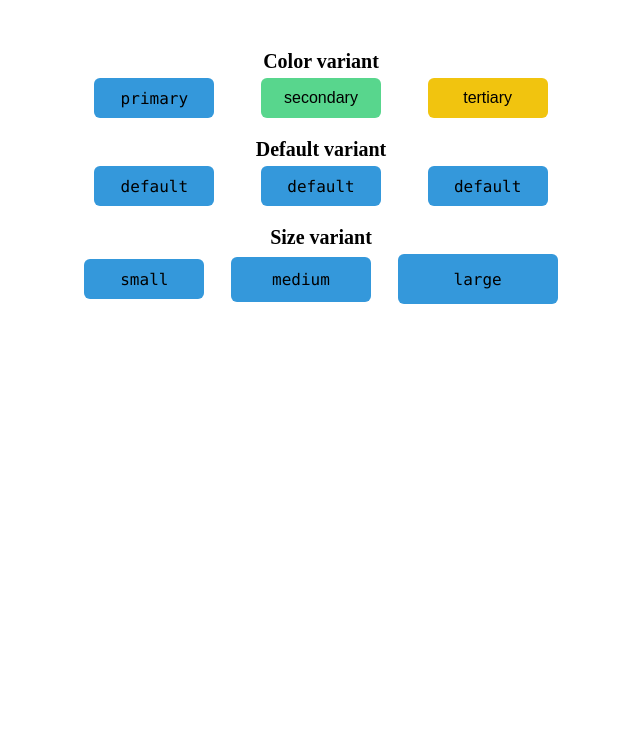
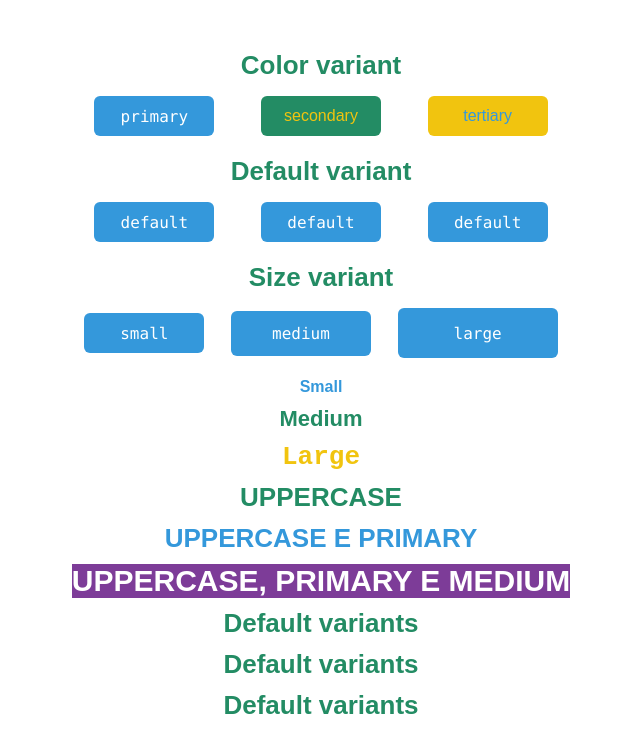
Before and after one commit to ovinidev/Stitches-studies, a React (Vite) app: page / in a window 1280 px wide. Shown: the top 752 px of the page, without its empty margins (319-959 px from the left). Built offline with nearby package versions, Linux system fonts and the light colour scheme.

Commit message:
Add text

```diff
--- a/src/components/Button/styles.ts
+++ b/src/components/Button/styles.ts
@@ -1,4 +1,4 @@
-import {styled} from '../../styles/stitches.config';
+import { styled } from '../../styles/stitches.config';
 
 export const StitchesButton = styled('button', {
   border: 'none',
@@ -16,7 +16,7 @@ export const StitchesButton = styled('button', {
       primary: {
         fontFamily: '$mono',
         background: '$primary',
-        color: '$',
+        color: '$white',
         transition: 'all .6s ease-in-out',
         '&:hover': {
           background: '$purple',
@@ -29,7 +29,7 @@ export const StitchesButton = styled('button', {
       secondary: {
         fontFamily: '$untitled',
         background: '$secondary',
-        color: '$',
+        color: '$tertiary',
         transition: 'all .2s ease-in',
         '&:hover': {
           background: '$red',
@@ -38,10 +38,10 @@ export const StitchesButton = styled('button', {
       tertiary: {
         fontFamily: 'fantasy',
         background: '$tertiary',
-        color: '$',
+        color: '$primary',
         transition: 'all .8s ease',
         '&:hover': {
-          background: '$primary',
+          background: '$secondary',
         },
       },
     },
--- /dev/null
+++ b/src/components/Title/index.tsx
@@ -0,0 +1,14 @@
+import { StitchesTitle } from "./styles";
+import { VariantProps } from '@stitches/react';
+
+interface TitleProps extends VariantProps<typeof StitchesTitle> {
+  text: string;
+}
+
+export const Title = ({ text, ...rest }: TitleProps) => {
+  return (
+    <StitchesTitle {...rest}>
+      {text}
+    </StitchesTitle>
+  )
+}
--- /dev/null
+++ b/src/components/Title/styles.ts
@@ -0,0 +1,58 @@
+import { styled } from "../../styles/stitches.config";
+
+export const StitchesTitle = styled('h1', {
+  mb: '1rem',
+
+  variants: {
+    font: {
+      primary: {
+        fontFamily: 'fantasy',
+        color: '$primary',
+      },
+      secondary: {
+        fontFamily: 'sans-serif',
+        color: '$secondary',
+      },
+      tertiary: {
+        fontFamily: 'monospace',
+        color: '$tertiary',
+      },
+    },
+    size: {
+      small: {
+        fontSize: '$1',
+      },
+      medium: {
+        fontSize: '$2',
+      },
+      large: {
+        fontSize: '$3',
+      }
+    },
+    uppercase: {
+      true: {
+        textTransform: 'uppercase',
+      }
+    }
+  },
+
+  compoundVariants: [
+    {
+      font: 'primary',
+      size: 'medium',
+      uppercase: true,
+      css: {
+        background: '$purple',
+        color: '$white',
+        fontSize: '$4'
+      }
+    },
+  ],
+
+
+  defaultVariants: {
+    font: 'secondary',
+    size: 'large',
+  }
+
+})
--- a/src/pages/MainPage/index.tsx
+++ b/src/pages/MainPage/index.tsx
@@ -1,29 +1,44 @@
-import {Button} from '../../components/Button';
-import {ButtonContainer, Container} from './styles';
+import { Button } from '../../components/Button';
+import { Title } from '../../components/Title';
+import { ButtonContainer, Container } from './styles';
 
 export const MainPage = () => {
   return (
     <Container>
-      <h1>Color variant</h1>
+      <Title text={'Color variant'} />
       <ButtonContainer>
         <Button color={'primary'}>primary</Button>
         <Button color={'secondary'}>secondary</Button>
         <Button color={'tertiary'}>tertiary</Button>
       </ButtonContainer>
 
-      <h1>Default variant</h1>
+      <Title text={'Default variant'} />
       <ButtonContainer>
         <Button>default</Button>
         <Button>default</Button>
         <Button>default</Button>
       </ButtonContainer>
 
-      <h1>Size variant</h1>
+      <Title text={'Size variant'} />
       <ButtonContainer>
         <Button size={'small'}>small</Button>
         <Button size={'medium'}>medium</Button>
         <Button size={'large'}>large</Button>
       </ButtonContainer>
+
+      <Title text={'Small'} size={'small'} font={'primary'} />
+      <Title text={'Medium'} size={'medium'} font={'secondary'} />
+      <Title text={'Large'} size={'large'} font={'tertiary'} />
+
+      <Title text={'Uppercase'} uppercase />
+      <Title text={'Uppercase e Primary'} font={'primary'} uppercase />
+      <Title text={'Uppercase, primary e medium'} font={'primary'} size={'medium'} uppercase />
+
+      <Title text={'Default variants'} />
+      <Title text={'Default variants'} />
+      <Title text={'Default variants'} />
+
+
     </Container>
   );
 };
--- a/src/styles/themes/dark.ts
+++ b/src/styles/themes/dark.ts
@@ -7,6 +7,7 @@ export const dark = createTheme({
     tertiary: '#17202A',
     purple: '#4A235A',
     red: '#641E16',
+    white: '#fff'
   },
 
 });
--- a/src/styles/themes/light.ts
+++ b/src/styles/themes/light.ts
@@ -3,10 +3,11 @@ import { createTheme } from "../stitches.config";
 export const light = createTheme({
   colors: {
     primary: '#3498DB',
-    secondary: '#58D68D',
+    secondary: '#238C64',
     tertiary: '#F1C40F',
     purple: '#7D3C98',
     red: '#E74C3C',
+    white: '#fff'
   },
 
 });
```
